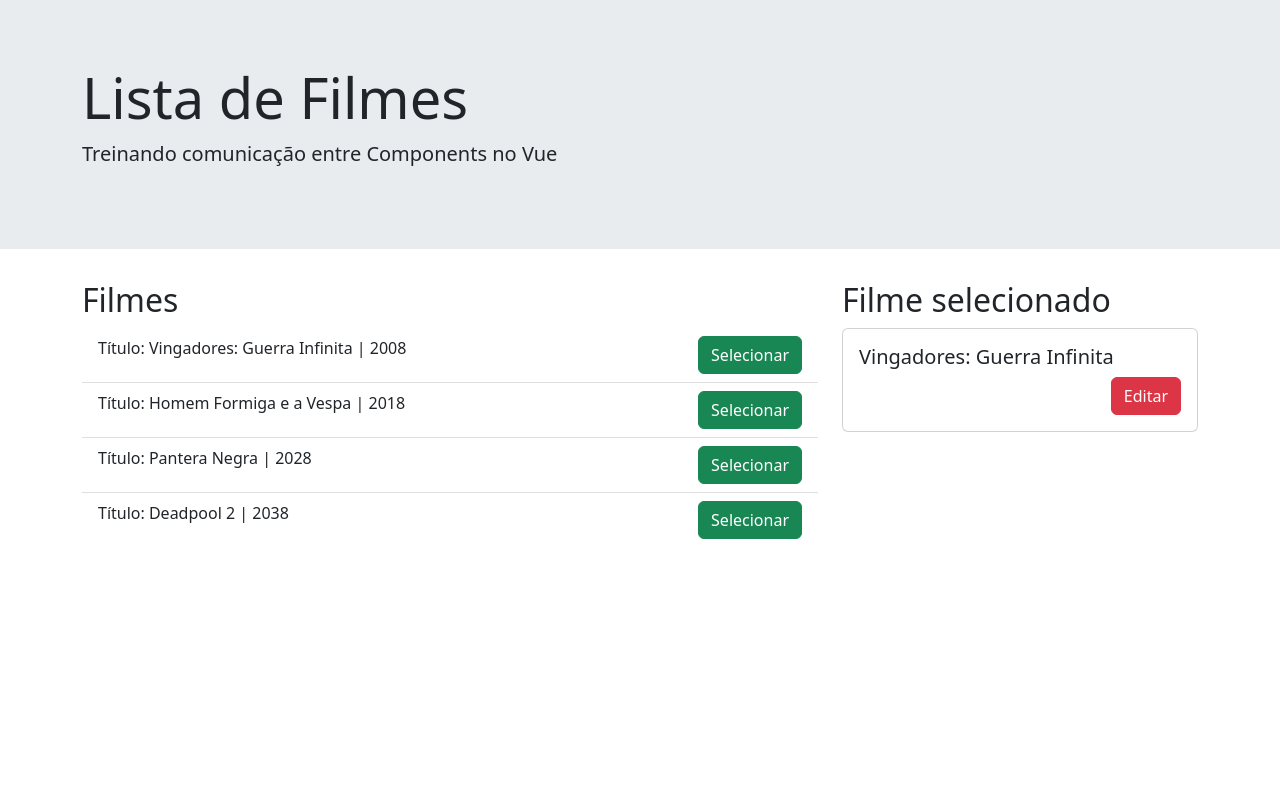
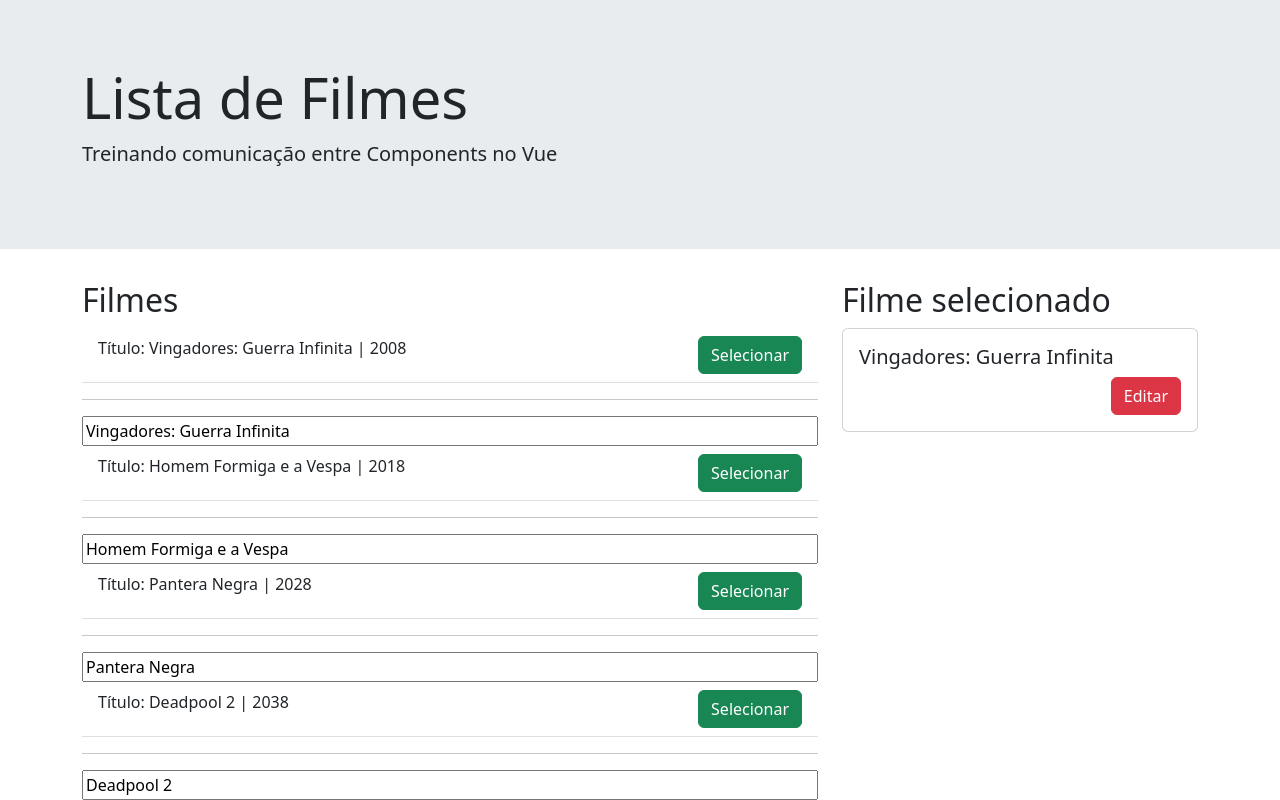
Before and after one commit to Under0Cover/vue, a Vue app in the folder udemy_plinio/vue_cli/vue-components-comunicacao/: page / in a window 1280 px wide. Built offline with nearby package versions, Linux system fonts and the light colour scheme.

Commit message:
atributos non-props

```diff
--- a/udemy_plinio/vue_cli/vue-components-comunicacao/src/components/FilmesLista.vue
+++ b/udemy_plinio/vue_cli/vue-components-comunicacao/src/components/FilmesLista.vue
@@ -10,6 +10,7 @@
           <FilmesListaIten
             v-for="filme in filmes"
             :key="filme.id"
+            placeholder="Título do Filme"
             v-bind="filme"/>
         </ul>
         <!-- <FilmesListaIten filmeTitulo="A Marvel"/> -->
@@ -38,10 +39,10 @@
     data() {
      return {
       filmes: [
-        { id: 1, titulo: "Vingadores: Guerra Infinita", ano:2008 },
-        { id: 2, titulo: "Homem Formiga e a Vespa", ano:2018 },
-        { id: 3, titulo: "Pantera Negra", ano:2028 },
-        { id: 4, titulo: "Deadpool 2", ano:2038 }
+        { id: 1, titulo: "Vingadores: Guerra Infinita", ano:2008, diretor: "Stann Lee" },
+        { id: 2, titulo: "Homem Formiga e a Vespa", ano:2018, diretor: "Stann Lee" },
+        { id: 3, titulo: "Pantera Negra", ano:2028, diretor: "Stann Lee" },
+        { id: 4, titulo: "Deadpool 2", ano:2038, diretor: "Stann Lee" }
       ]
     }
   }
--- a/udemy_plinio/vue_cli/vue-components-comunicacao/src/components/FilmesListaIten.vue
+++ b/udemy_plinio/vue_cli/vue-components-comunicacao/src/components/FilmesListaIten.vue
@@ -3,10 +3,13 @@
         <span>{{ filmeTituloConcatenado }} | {{ ano }} </span>
         <button class="btn btn-success float-right">Selecionar</button>
     </li>
+    <hr>
+    <input type="text" :value="titulo" :placeholder="$attrs.placeholder">
 </template>
 
 <script>
     export default {
+        inheritAttrs: false,
         props: {
             titulo: {
                 type: String,
```
